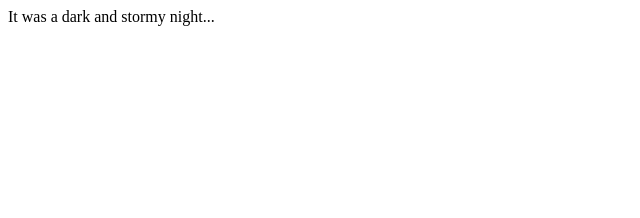
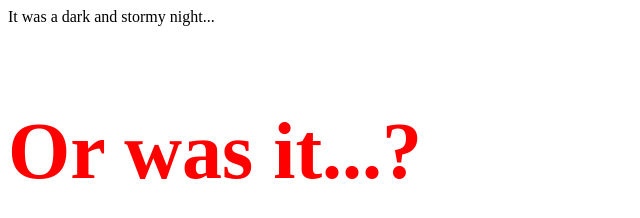
Before and after one commit to dominicnunez/fireside-story, a plain HTML site: page index.html in a window 1280 px wide. Shown: the whole page, without its empty margins (0-640 px from the left). Drawn offline with Linux system fonts and the light colour scheme.

Commit message:
I added a line here.

```diff
--- a/index.html
+++ b/index.html
@@ -1,5 +1,6 @@
 <html>
   <body>
     <p>It was a dark and stormy night...</p>
+    <h3 style="font-size:5rem;color:red;">Or was it...?</h3>
   </body>
 </html>
```
